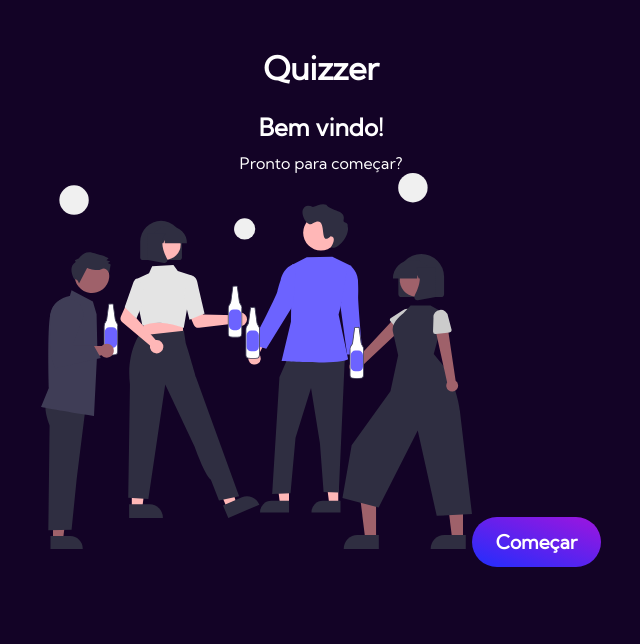
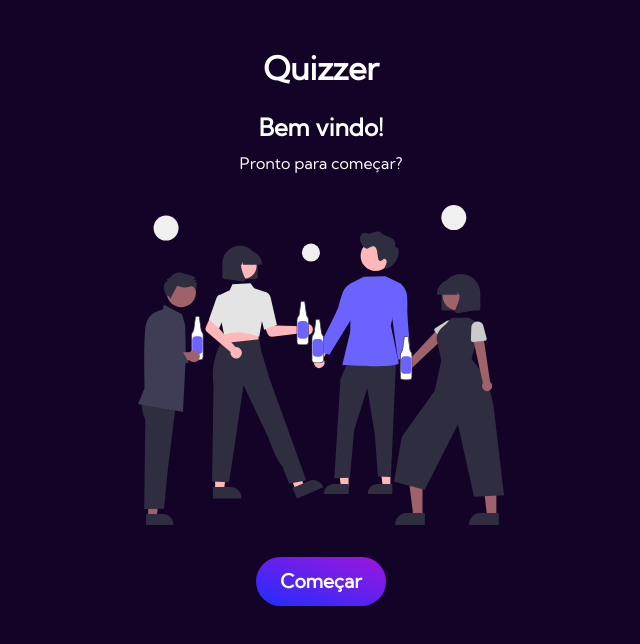
Before and after one commit to gustavo-atanazio/Quizzer, a React (Vite) app: page / in a window 1280 px wide. Shown: the top 644 px of the page, without its empty margins (319-959 px from the left). Built offline with nearby package versions, Linux system fonts and the light colour scheme.

Commit message:
Ajustando exibição

```diff
--- a/src/components/Welcome/Welcome.css
+++ b/src/components/Welcome/Welcome.css
@@ -1,10 +1,14 @@
+.welcome {
+    display: flex;
+    flex-direction: column;
+    justify-content: center;
+    align-items: center;
+}
+
 h2 {
     margin-bottom: 0.7rem;
 }
 
-.buttons {
-    display: flex;
-    flex-direction: column;
-    gap: 1rem;
-    padding-top: 1.5rem;
+.welcome p, img {
+    margin-bottom: 2rem;
 }
```
